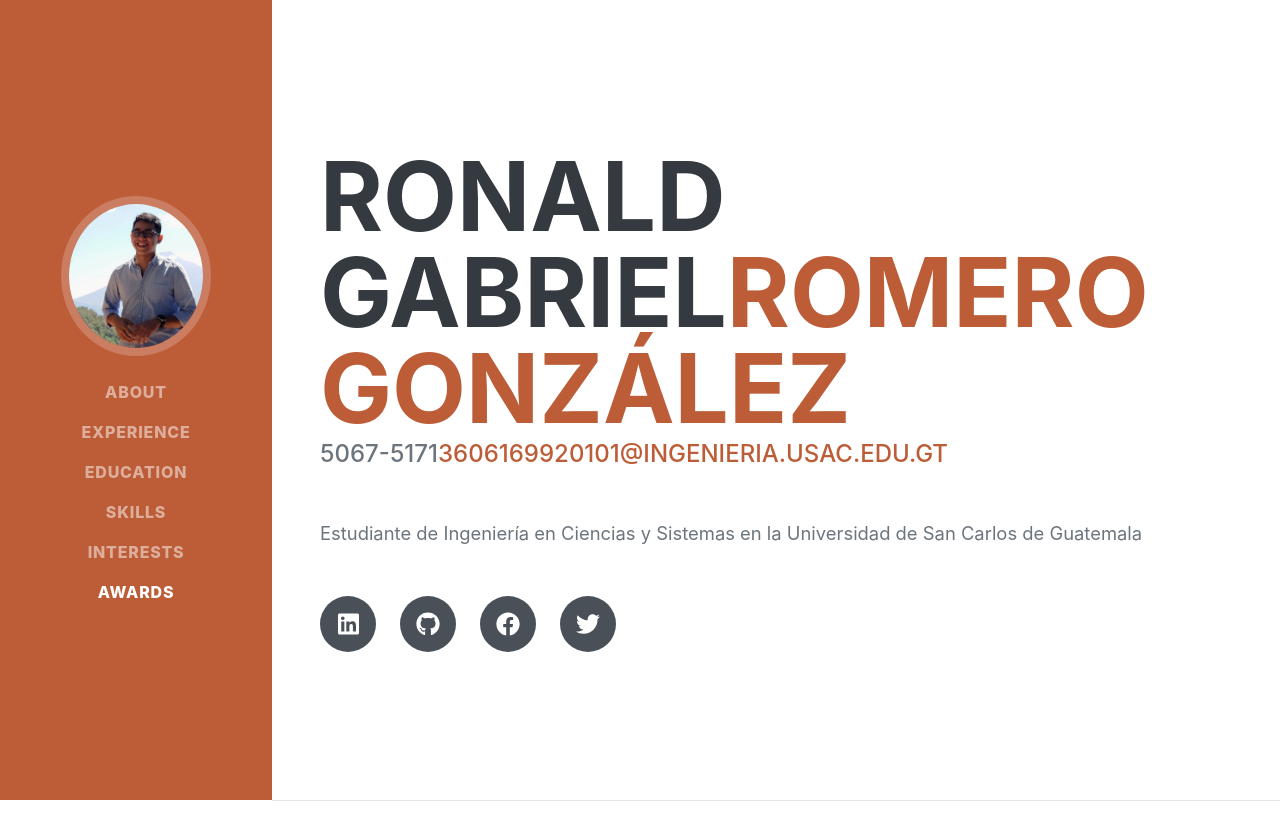
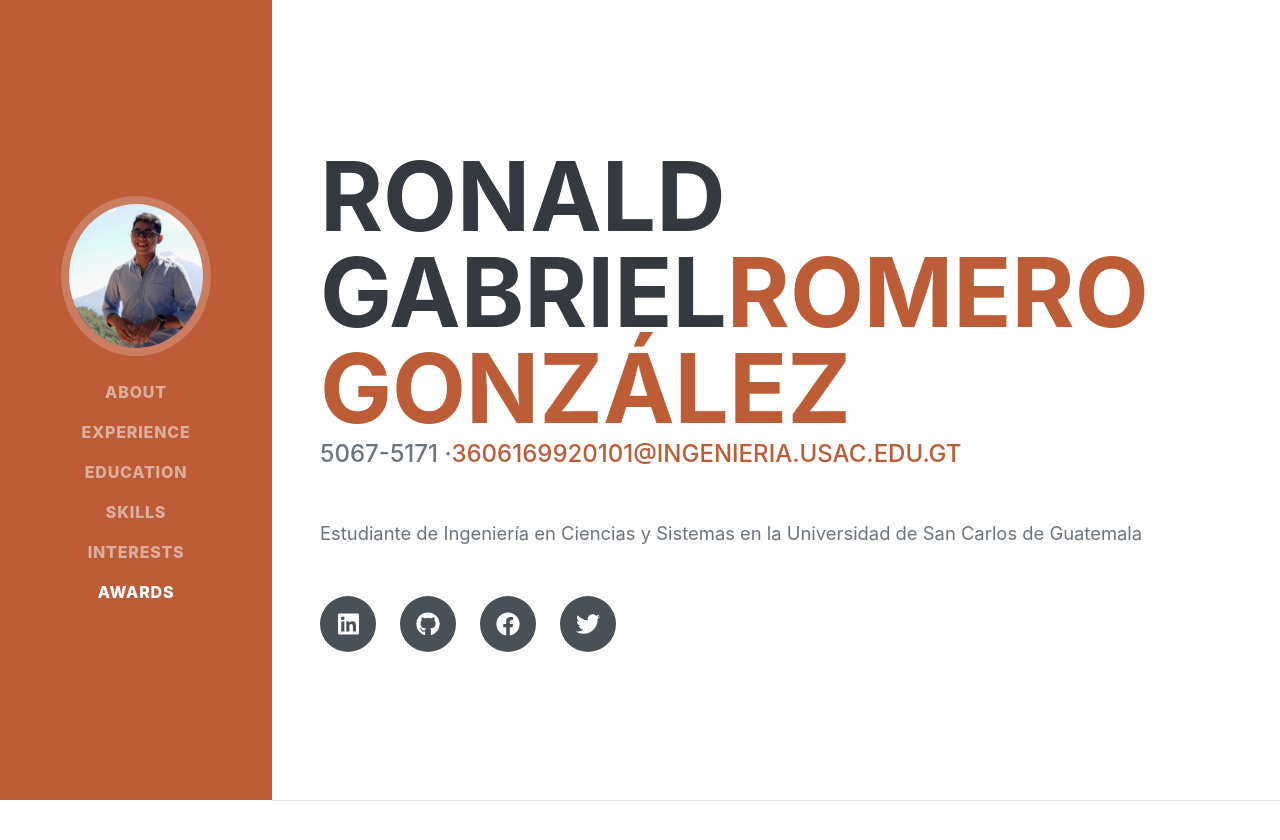
Before and after one commit to ronald1512/portafolio, a React (Create React App) app: page / in a window 1280 px wide. Shown: the top 840 px of the page. Built offline with nearby package versions, Linux system fonts and the light colour scheme; a web font is replaced by a local one.

Commit message:
update Landing.js

```diff
--- a/src/Components/Landing.js
+++ b/src/Components/Landing.js
@@ -14,7 +14,7 @@ class Landing extends Component {
                     <h1 className="mb-0">{this.landingData.firstName}
                         <span className="text-primary">{this.landingData.lastName}</span>
                     </h1>
-                    <div className="subheading mb-5">{this.landingData.phoneNumber}
+                    <div className="subheading mb-5">{this.landingData.phoneNumber} ·
                         <a href={"mailto:"+this.landingData.email}>{this.landingData.email}</a>
                     </div>
                     <p className="lead mb-5">{this.landingData.bio}</p>
```
